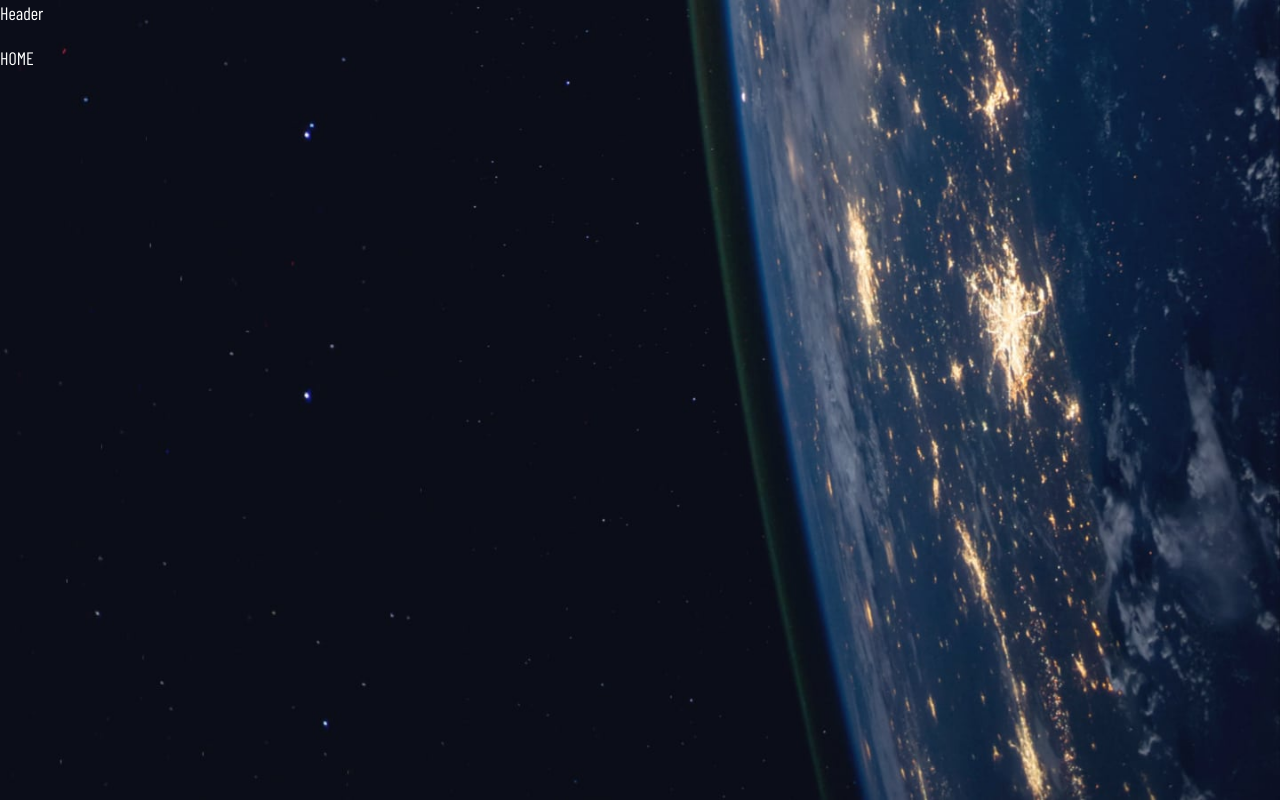
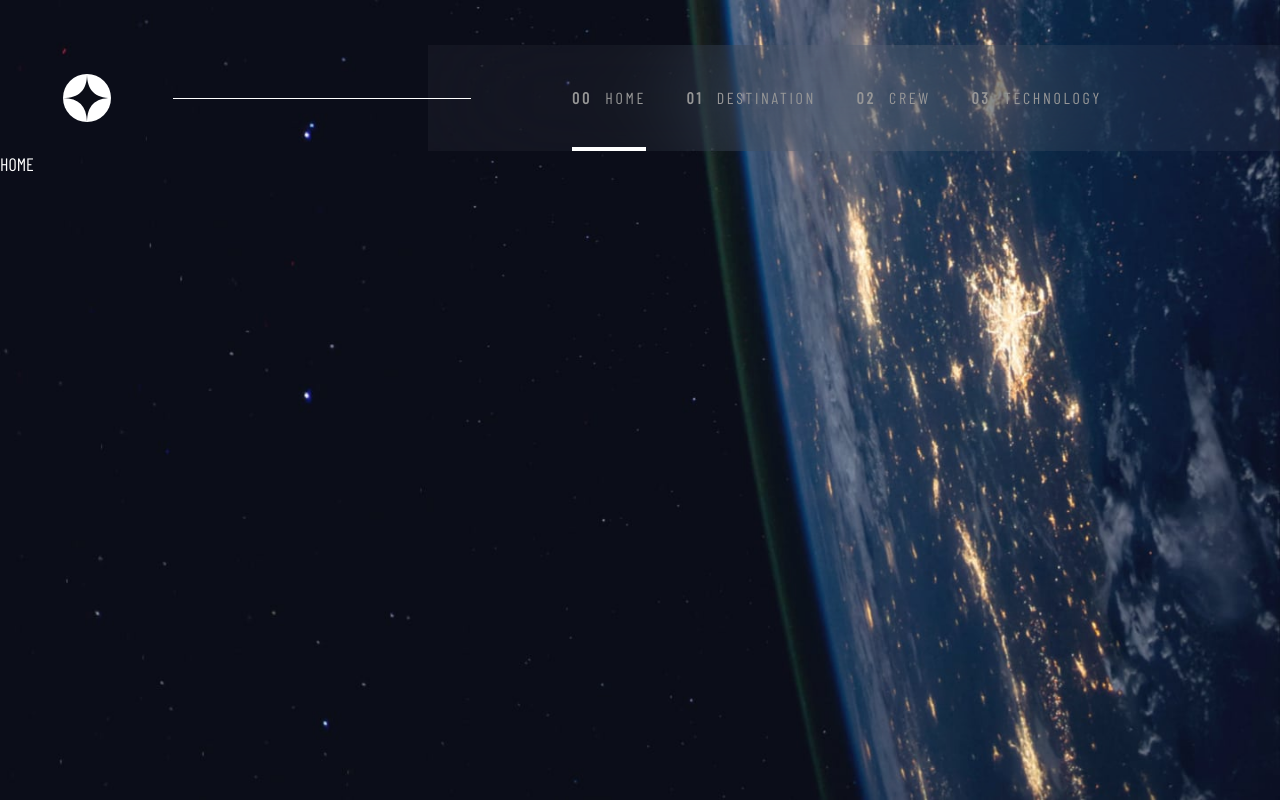
Before and after one commit to vishalnirmal/solar-safari, a Next.js app: page / in a window 1280 px wide. Built offline with nearby package versions, Linux system fonts and the light colour scheme; a web font is replaced by a local one.

Commit message:
feat: navigation implemented

```diff
--- a/app/crew/layout.tsx
+++ b/app/crew/layout.tsx
@@ -6,7 +6,7 @@ export interface ICrewLayoutProps extends ILayoutProps {}
 const CrewLayout = ({ children }: ICrewLayoutProps) => {
   return (
     <body className="bg-crew-mobile sm:bg-crew-tablet lg:bg-crew-desktop bg-cover">
-      <Header />
+      <Header name="Crew" />
       <section>{children}</section>
     </body>
   );
--- a/app/destination/layout.tsx
+++ b/app/destination/layout.tsx
@@ -6,7 +6,7 @@ export interface IDestinationLayoutProps extends ILayoutProps {}
 const DestinationLayout = ({ children }: IDestinationLayoutProps) => {
   return (
     <body className="bg-destination-mobile sm:bg-destination-tablet lg:bg-destination-desktop bg-cover">
-      <Header />
+      <Header name="Destination" />
       <section>{children}</section>
     </body>
   );
--- a/app/page.tsx
+++ b/app/page.tsx
@@ -2,12 +2,10 @@ import Header from "@components/Header";
 
 const Home = () => {
   return (
-    <html lang="en">
-      <body className="bg-home-mobile sm:bg-home-tablet lg:bg-home-desktop bg-cover">
-        <Header />
-        <main>HOME</main>
-      </body>
-    </html>
+    <body className="bg-home-mobile sm:bg-home-tablet lg:bg-home-desktop bg-cover">
+      <Header name="Home" />
+      <main>HOME</main>
+    </body>
   );
 };
 
--- a/app/technology/layout.tsx
+++ b/app/technology/layout.tsx
@@ -6,7 +6,7 @@ export interface ITechnologyLayoutProps extends ILayoutProps {}
 const TechnologyLayout = ({ children }: ITechnologyLayoutProps) => {
   return (
     <body className="bg-technology-mobile sm:bg-technology-tablet lg:bg-technology-desktop bg-cover">
-      <Header />
+      <Header name="Technology" />
       <section>{children}</section>
     </body>
   );
--- a/components/Header.tsx
+++ b/components/Header.tsx
@@ -1,12 +1,156 @@
-import React from "react";
+"use client";
+import Image from "next/image";
+import Link from "next/link";
+import React, { useState } from "react";
+import classNames from "classnames";
 
-export interface IHeaderProps {}
+export interface IHeaderProps {
+  name: string;
+}
 
-const Header = ({}: IHeaderProps) => {
+const navItems = [
+  {
+    index: "00",
+    name: "Home",
+    href: "/",
+  },
+  {
+    index: "01",
+    name: "Destination",
+    href: "/destination",
+  },
+  {
+    index: "02",
+    name: "Crew",
+    href: "/crew",
+  },
+  {
+    index: "03",
+    name: "Technology",
+    href: "/technology",
+  },
+];
+
+const Header = ({ name }: IHeaderProps) => {
+  const [showNavigation, setShowNavigation] = useState(false);
+
   return (
     <>
-      <div className="absolute top-0 left-0 z-[999]">Header</div>
-      <div className="pt-10" />
+      <div className="absolute top-0 left-0 w-full z-[999] p-6 sm:p-0">
+        {/* Mobile Header */}
+        <div className="sm:hidden flex justify-between items-center">
+          <Link href="/">
+            <Image
+              src="/assets/shared/logo.svg"
+              width={40}
+              height={40}
+              alt="Logo"
+            />
+          </Link>
+          <div
+            onClick={(e) => {
+              setShowNavigation(true);
+            }}
+          >
+            <svg xmlns="http://www.w3.org/2000/svg" width="24" height="21">
+              <g fill="#D0D6F9" fill-rule="evenodd">
+                <path d="M0 0h24v3H0zM0 9h24v3H0zM0 18h24v3H0z" />
+              </g>
+            </svg>
+          </div>
+        </div>
+        {/* Mobile navigation tab */}
+        <div
+          className={classNames(
+            "h-[100vh] fixed top-0 right-0 z-[999] overflow-x-hidden transition-width ease-in-out duration-300",
+            {
+              "w-64": showNavigation,
+              "w-0": !showNavigation,
+            }
+          )}
+        >
+          <div className="h-full px-8 py-40 relative flex gap-x-3 gap-y-8 justify-start items-start flex-col backdrop-blur-3xl">
+            <Image
+              src="/assets/shared/icon-close.svg"
+              width={19}
+              height={19}
+              alt="close"
+              className="fixed top-9 right-7"
+              onClick={() => {
+                setShowNavigation(false);
+              }}
+            />
+            {navItems.map((nav) => (
+              <Link
+                href={nav.href}
+                className="flex justify-start items-center gap-3 uppercase"
+                onClick={() => {
+                  setShowNavigation(false);
+                }}
+              >
+                <p className="text-nav font-bold">{nav.index}</p>
+                <p className="text-nav">{nav.name}</p>
+              </Link>
+            ))}
+          </div>
+        </div>
+
+        {/* Tablet Header */}
+        <div className="max-sm:hidden lg:hidden flex justify-between items-center pl-10">
+          <Link href="/">
+            <Image
+              src="/assets/shared/logo.svg"
+              width={48}
+              height={48}
+              alt="Logo"
+            />
+          </Link>
+          <div className="flex gap-9 px-12 py-10 backdrop-blur-3xl bg-[rgba(255,255,255,0.04)]">
+            {navItems.map((nav) => (
+              <Link
+                href={nav.href}
+                className={classNames("text-nav uppercase relative", {
+                  "after:absolute after:-bottom-10 after:left-0 after:h-1 after:w-full after:bg-space-white":
+                    nav.name === name,
+                })}
+              >
+                {nav.name}
+              </Link>
+            ))}
+          </div>
+        </div>
+
+        {/* Desktop Header */}
+        <div className="max-lg:hidden flex justify-between items-center pt-10 pl-14">
+          <Link href="/">
+            <Image
+              src="/assets/shared/logo.svg"
+              width={48}
+              height={48}
+              alt="Logo"
+            />
+          </Link>
+          <div className="relative w-[70%] flex gap-9 px-32 py-10 backdrop-blur-3xl bg-[rgba(255,255,255,0.04)]">
+            {navItems.map((nav) => (
+              <Link
+                href={nav.href}
+                className={classNames(
+                  "flex justify-start items-center gap-3 uppercase relative hover:after:absolute hover:after:-bottom-10 hover:after:left-0 hover:after:h-1 hover:after:w-full hover:after:bg-space-white hover:after:opacity-50",
+                  {
+                    "after:absolute after:-bottom-10 after:left-0 after:h-1 after:w-full after:bg-space-white":
+                      nav.name === name,
+                  }
+                )}
+              >
+                <p className="text-nav font-bold">{nav.index}</p>
+                <p className="text-nav">{nav.name}</p>
+              </Link>
+            ))}
+            <div className="absolute w-[35%] max-w-[500px] top-[50%] right-[95%] h-[1px] bg-space-white" />
+          </div>
+        </div>
+      </div>
+      <div className="pt-[94px] sm:pt-[106px] lg:pt-[151px]" />
     </>
   );
 };
--- a/package.json
+++ b/package.json
@@ -13,6 +13,7 @@
     "@types/react": "18.2.18",
     "@types/react-dom": "18.2.7",
     "autoprefixer": "10.4.14",
+    "classnames": "^2.3.2",
     "eslint": "8.46.0",
     "eslint-config-next": "13.4.12",
     "next": "13.4.12",
--- a/tailwind.config.js
+++ b/tailwind.config.js
@@ -11,6 +11,7 @@ module.exports = {
         "space-black": "var(--space-black)",
         "space-blue": "var(--space-blue)",
         "space-white": "var(--space-white)",
+        nav: "#979797",
       },
       fontFamily: {
         bellefair: ["Bellefair", "serif"],
@@ -68,6 +69,9 @@ module.exports = {
           "url('/assets/technology/background-technology-mobile.jpg')",
       },
     },
+    transitionProperty: {
+      right: "right",
+    },
   },
   plugins: [],
 };
```
Also changed, not shown: 1 other file (tests, documents, lock files or other folders).
